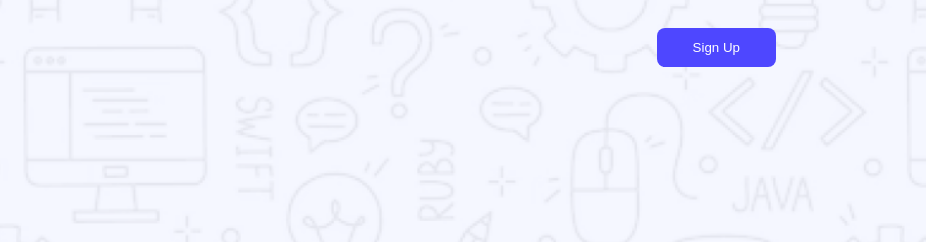
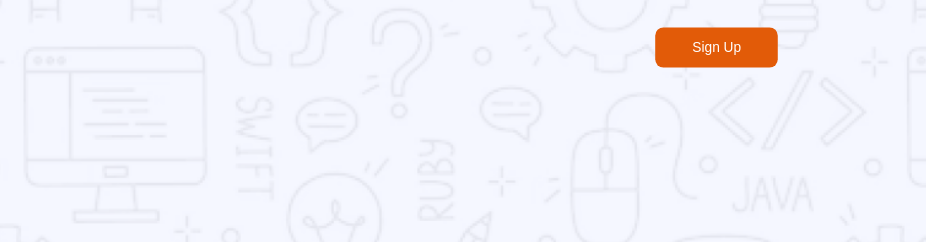
Before and after one commit to istiaq-71/First-assignment-project, a plain HTML site: page index.html in a window 1280 px wide. In both pictures the pointer is over the button "Sign Up". Shown: the top 242 px of the page, 354-1280 px from the left. Drawn offline with Linux system fonts and the light colour scheme.

Commit message:
hover effect added

```diff
--- a/styles/styles.css
+++ b/styles/styles.css
@@ -316,3 +316,12 @@ body{
   font-weight: 500;
   font-size: 0.95rem;
 }
+/*hover*/
+button {
+  transition: background-color 0.3s ease, transform 0.3s ease;
+}
+
+button:hover {
+  background-color: #e25b08;
+  transform: scale(1.03);
+}
```
